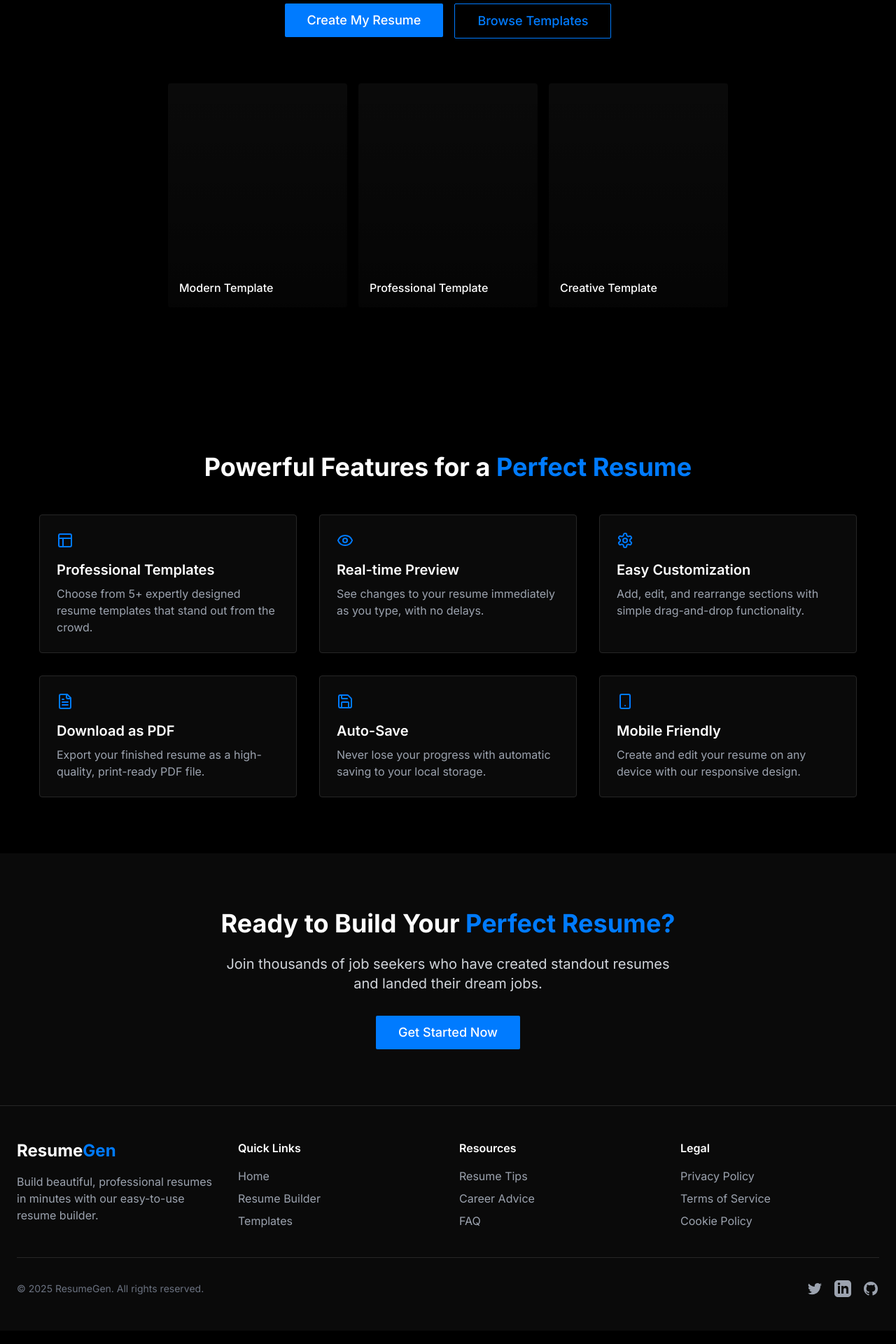
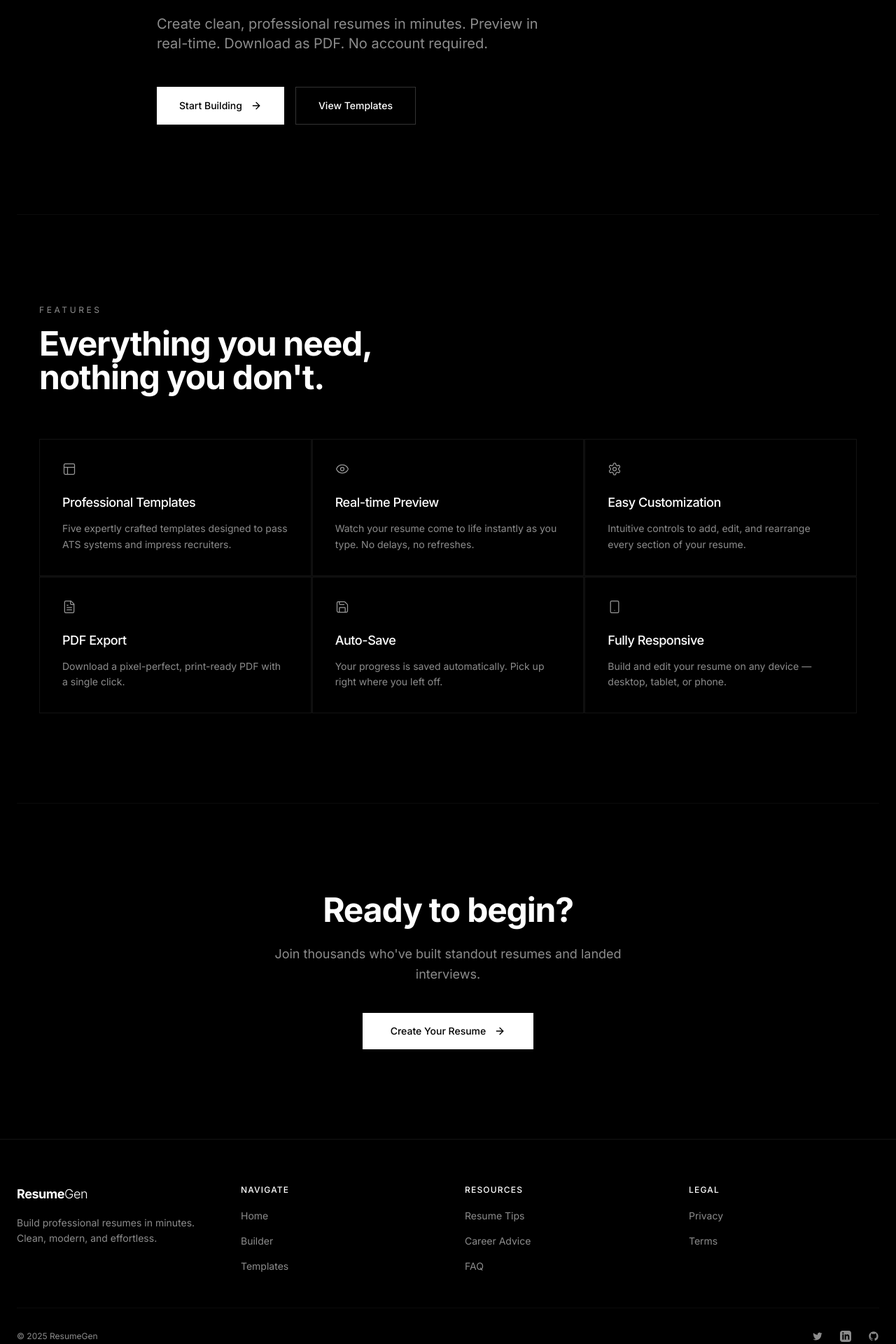
Before and after one commit to ruthwwikreddy/resume-maker, a React (Vite) app: page / in a window 1280 px wide. Shown: the part 420-2340 px from the top of the page at 70% size. Built offline with nearby package versions, Linux system fonts and the light colour scheme.

Commit message:
Redesigned UI to B&W premium
Co-authored-by: ruthwwikreddy <131450727+ruthwwikreddy@users.noreply.github.com>

```diff
--- a/src/components/FeatureCard.tsx
+++ b/src/components/FeatureCard.tsx
@@ -1,6 +1,5 @@
 
 import React from 'react';
-import { Card, CardContent } from "@/components/ui/card";
 import {
   Layout, Eye, Settings, FileText, Save, Smartphone,
   User, Briefcase, GraduationCap, Award, Code, Folder
@@ -12,46 +11,31 @@ interface FeatureCardProps {
   icon: string;
 }
 
+const iconMap: Record<string, React.ElementType> = {
+  layout: Layout,
+  eye: Eye,
+  settings: Settings,
+  "file-text": FileText,
+  save: Save,
+  smartphone: Smartphone,
+  user: User,
+  briefcase: Briefcase,
+  "graduation-cap": GraduationCap,
+  code: Code,
+  folder: Folder,
+};
+
 const FeatureCard: React.FC<FeatureCardProps> = ({ title, description, icon }) => {
-  const getIcon = () => {
-    switch (icon) {
-      case "layout":
-        return <Layout className="h-6 w-6 text-resume-blue" />;
-      case "eye":
-        return <Eye className="h-6 w-6 text-resume-blue" />;
-      case "settings":
-        return <Settings className="h-6 w-6 text-resume-blue" />;
-      case "file-text":
-        return <FileText className="h-6 w-6 text-resume-blue" />;
-      case "save":
-        return <Save className="h-6 w-6 text-resume-blue" />;
-      case "smartphone":
-        return <Smartphone className="h-6 w-6 text-resume-blue" />;
-      case "user":
-        return <User className="h-6 w-6 text-resume-blue" />;
-      case "briefcase":
-        return <Briefcase className="h-6 w-6 text-resume-blue" />;
-      case "graduation-cap":
-        return <GraduationCap className="h-6 w-6 text-resume-blue" />;
-      case "code":
-        return <Code className="h-6 w-6 text-resume-blue" />;
-      case "folder":
-        return <Folder className="h-6 w-6 text-resume-blue" />;
-      default:
-        return <Award className="h-6 w-6 text-resume-blue" />;
-    }
-  };
+  const Icon = iconMap[icon] || Award;
 
   return (
-    <Card className="bg-card border border-border hover:border-resume-blue transition-all duration-300 hover:shadow-md">
-      <CardContent className="pt-6">
-        <div className="mb-4">
-          {getIcon()}
-        </div>
-        <h3 className="text-xl font-semibold mb-2 text-white">{title}</h3>
-        <p className="text-gray-400">{description}</p>
-      </CardContent>
-    </Card>
+    <div className="group border border-border/50 p-8 hover:border-foreground/30 transition-all duration-500">
+      <div className="mb-6">
+        <Icon className="h-5 w-5 text-foreground opacity-60 group-hover:opacity-100 transition-opacity duration-300" strokeWidth={1.5} />
+      </div>
+      <h3 className="text-lg font-medium text-foreground mb-3 tracking-tight">{title}</h3>
+      <p className="text-sm text-muted-foreground leading-relaxed">{description}</p>
+    </div>
   );
 };
 
--- a/src/components/Footer.tsx
+++ b/src/components/Footer.tsx
@@ -5,91 +5,60 @@ const Footer = () => {
   const currentYear = new Date().getFullYear();
 
   return (
-    <footer className="bg-card border-t border-border py-12">
+    <footer className="border-t border-border/50 py-16">
       <div className="container mx-auto px-6">
-        <div className="grid grid-cols-1 md:grid-cols-4 gap-8">
-          {/* Logo and description */}
-          <div className="col-span-1 md:col-span-1">
+        <div className="grid grid-cols-1 md:grid-cols-4 gap-12">
+          <div>
             <Link to="/" className="inline-block mb-4">
-              <span className="text-2xl font-bold text-white">Resume<span className="text-resume-blue">Gen</span></span>
+              <span className="text-lg font-bold text-foreground tracking-tight">
+                Resume<span className="font-light">Gen</span>
+              </span>
             </Link>
-            <p className="text-gray-400 mb-4">
-              Build beautiful, professional resumes in minutes with our easy-to-use resume builder.
+            <p className="text-sm text-muted-foreground leading-relaxed">
+              Build professional resumes in minutes. Clean, modern, and effortless.
             </p>
           </div>
 
-          {/* Quick Links */}
           <div>
-            <h3 className="text-white font-semibold mb-4">Quick Links</h3>
-            <ul className="space-y-2">
-              <li>
-                <Link to="/" className="text-gray-400 hover:text-resume-blue transition-colors">Home</Link>
-              </li>
-              <li>
-                <Link to="/builder" className="text-gray-400 hover:text-resume-blue transition-colors">Resume Builder</Link>
-              </li>
-              <li>
-                <Link to="/templates" className="text-gray-400 hover:text-resume-blue transition-colors">Templates</Link>
-              </li>
+            <h3 className="text-xs font-medium text-foreground uppercase tracking-widest mb-4">Navigate</h3>
+            <ul className="space-y-3">
+              <li><Link to="/" className="text-sm text-muted-foreground hover:text-foreground transition-colors duration-300">Home</Link></li>
+              <li><Link to="/builder" className="text-sm text-muted-foreground hover:text-foreground transition-colors duration-300">Builder</Link></li>
+              <li><Link to="/templates" className="text-sm text-muted-foreground hover:text-foreground transition-colors duration-300">Templates</Link></li>
             </ul>
           </div>
 
-          {/* Resources */}
           <div>
-            <h3 className="text-white font-semibold mb-4">Resources</h3>
-            <ul className="space-y-2">
-              <li>
-                <Link to="#" className="text-gray-400 hover:text-resume-blue transition-colors">Resume Tips</Link>
-              </li>
-              <li>
-                <Link to="#" className="text-gray-400 hover:text-resume-blue transition-colors">Career Advice</Link>
-              </li>
-              <li>
-                <Link to="#" className="text-gray-400 hover:text-resume-blue transition-colors">FAQ</Link>
-              </li>
+            <h3 className="text-xs font-medium text-foreground uppercase tracking-widest mb-4">Resources</h3>
+            <ul className="space-y-3">
+              <li><Link to="#" className="text-sm text-muted-foreground hover:text-foreground transition-colors duration-300">Resume Tips</Link></li>
+              <li><Link to="#" className="text-sm text-muted-foreground hover:text-foreground transition-colors duration-300">Career Advice</Link></li>
+              <li><Link to="#" className="text-sm text-muted-foreground hover:text-foreground transition-colors duration-300">FAQ</Link></li>
             </ul>
           </div>
 
-          {/* Legal */}
           <div>
-            <h3 className="text-white font-semibold mb-4">Legal</h3>
-            <ul className="space-y-2">
-              <li>
-                <Link to="#" className="text-gray-400 hover:text-resume-blue transition-colors">Privacy Policy</Link>
-              </li>
-              <li>
-                <Link to="#" className="text-gray-400 hover:text-resume-blue transition-colors">Terms of Service</Link>
-              </li>
-              <li>
-                <Link to="#" className="text-gray-400 hover:text-resume-blue transition-colors">Cookie Policy</Link>
-              </li>
+            <h3 className="text-xs font-medium text-foreground uppercase tracking-widest mb-4">Legal</h3>
+            <ul className="space-y-3">
+              <li><Link to="#" className="text-sm text-muted-foreground hover:text-foreground transition-colors duration-300">Privacy</Link></li>
+              <li><Link to="#" className="text-sm text-muted-foreground hover:text-foreground transition-colors duration-300">Terms</Link></li>
             </ul>
           </div>
         </div>
 
-        {/* Bottom Bar */}
-        <div className="border-t border-border mt-8 pt-8 flex flex-col md:flex-row justify-between items-center">
-          <p className="text-gray-500 text-sm">
-            © {currentYear} ResumeGen. All rights reserved.
+        <div className="border-t border-border/30 mt-12 pt-8 flex flex-col md:flex-row justify-between items-center gap-4">
+          <p className="text-xs text-muted-foreground">
+            © {currentYear} ResumeGen
           </p>
-          <div className="flex space-x-4 mt-4 md:mt-0">
-            <a href="#" className="text-gray-400 hover:text-resume-blue transition-colors">
-              <span className="sr-only">Twitter</span>
-              <svg className="h-6 w-6" fill="currentColor" viewBox="0 0 24 24" aria-hidden="true">
-                <path d="M8.29 20.251c7.547 0 11.675-6.253 11.675-11.675 0-.178 0-.355-.012-.53A8.348 8.348 0 0022 5.92a8.19 8.19 0 01-2.357.646 4.118 4.118 0 001.804-2.27 8.224 8.224 0 01-2.605.996 4.107 4.107 0 00-6.993 3.743 11.65 11.65 0 01-8.457-4.287 4.106 4.106 0 001.27 5.477A4.072 4.072 0 012.8 9.713v.052a4.105 4.105 0 003.292 4.022 4.095 4.095 0 01-1.853.07 4.108 4.108 0 003.834 2.85A8.233 8.233 0 012 18.407a11.616 11.616 0 006.29 1.84" />
-              </svg>
+          <div className="flex gap-6">
+            <a href="#" className="text-muted-foreground hover:text-foreground transition-colors duration-300" aria-label="Twitter">
+              <svg className="h-4 w-4" fill="currentColor" viewBox="0 0 24 24"><path d="M8.29 20.251c7.547 0 11.675-6.253 11.675-11.675 0-.178 0-.355-.012-.53A8.348 8.348 0 0022 5.92a8.19 8.19 0 01-2.357.646 4.118 4.118 0 001.804-2.27 8.224 8.224 0 01-2.605.996 4.107 4.107 0 00-6.993 3.743 11.65 11.65 0 01-8.457-4.287 4.106 4.106 0 001.27 5.477A4.072 4.072 0 012.8 9.713v.052a4.105 4.105 0 003.292 4.022 4.095 4.095 0 01-1.853.07 4.108 4.108 0 003.834 2.85A8.233 8.233 0 012 18.407a11.616 11.616 0 006.29 1.84"/></svg>
             </a>
-            <a href="#" className="text-gray-400 hover:text-resume-blue transition-colors">
-              <span className="sr-only">LinkedIn</span>
-              <svg className="h-6 w-6" fill="currentColor" viewBox="0 0 24 24" aria-hidden="true">
-                <path fillRule="evenodd" d="M19 0h-14c-2.761 0-5 2.239-5 5v14c0 2.761 2.239 5 5 5h14c2.762 0 5-2.239 5-5v-14c0-2.761-2.238-5-5-5zm-11 19h-3v-11h3v11zm-1.5-12.268c-.966 0-1.75-.79-1.75-1.764s.784-1.764 1.75-1.764 1.75.79 1.75 1.764-.783 1.764-1.75 1.764zm13.5 12.268h-3v-5.604c0-3.368-4-3.113-4 0v5.604h-3v-11h3v1.765c1.396-2.586 7-2.777 7 2.476v6.759z" clipRule="evenodd" />
-              </svg>
+            <a href="#" className="text-muted-foreground hover:text-foreground transition-colors duration-300" aria-label="LinkedIn">
+              <svg className="h-4 w-4" fill="currentColor" viewBox="0 0 24 24"><path fillRule="evenodd" d="M19 0h-14c-2.761 0-5 2.239-5 5v14c0 2.761 2.239 5 5 5h14c2.762 0 5-2.239 5-5v-14c0-2.761-2.238-5-5-5zm-11 19h-3v-11h3v11zm-1.5-12.268c-.966 0-1.75-.79-1.75-1.764s.784-1.764 1.75-1.764 1.75.79 1.75 1.764-.783 1.764-1.75 1.764zm13.5 12.268h-3v-5.604c0-3.368-4-3.113-4 0v5.604h-3v-11h3v1.765c1.396-2.586 7-2.777 7 2.476v6.759z" clipRule="evenodd"/></svg>
             </a>
-            <a href="#" className="text-gray-400 hover:text-resume-blue transition-colors">
-              <span className="sr-only">GitHub</span>
-              <svg className="h-6 w-6" fill="currentColor" viewBox="0 0 24 24" aria-hidden="true">
-                <path fillRule="evenodd" d="M12 2C6.477 2 2 6.484 2 12.017c0 4.425 2.865 8.18 6.839 9.504.5.092.682-.217.682-.483 0-.237-.008-.868-.013-1.703-2.782.605-3.369-1.343-3.369-1.343-.454-1.158-1.11-1.466-1.11-1.466-.908-.62.069-.608.069-.608 1.003.07 1.531 1.032 1.531 1.032.892 1.53 2.341 1.088 2.91.832.092-.647.35-1.088.636-1.338-2.22-.253-4.555-1.113-4.555-4.951 0-1.093.39-1.988 1.029-2.688-.103-.253-.446-1.272.098-2.65 0 0 .84-.27 2.75 1.026A9.564 9.564 0 0112 6.844c.85.004 1.705.115 2.504.337 1.909-1.296 2.747-1.027 2.747-1.027.546 1.379.202 2.398.1 2.651.64.7 1.028 1.595 1.028 2.688 0 3.848-2.339 4.695-4.566 4.943.359.309.678.92.678 1.855 0 1.338-.012 2.419-.012 2.747 0 .268.18.58.688.482A10.019 10.019 0 0022 12.017C22 6.484 17.522 2 12 2z" clipRule="evenodd" />
-              </svg>
+            <a href="#" className="text-muted-foreground hover:text-foreground transition-colors duration-300" aria-label="GitHub">
+              <svg className="h-4 w-4" fill="currentColor" viewBox="0 0 24 24"><path fillRule="evenodd" d="M12 2C6.477 2 2 6.484 2 12.017c0 4.425 2.865 8.18 6.839 9.504.5.092.682-.217.682-.483 0-.237-.008-.868-.013-1.703-2.782.605-3.369-1.343-3.369-1.343-.454-1.158-1.11-1.466-1.11-1.466-.908-.62.069-.608.069-.608 1.003.07 1.531 1.032 1.531 1.032.892 1.53 2.341 1.088 2.91.832.092-.647.35-1.088.636-1.338-2.22-.253-4.555-1.113-4.555-4.951 0-1.093.39-1.988 1.029-2.688-.103-.253-.446-1.272.098-2.65 0 0 .84-.27 2.75 1.026A9.564 9.564 0 0112 6.844c.85.004 1.705.115 2.504.337 1.909-1.296 2.747-1.027 2.747-1.027.546 1.379.202 2.398.1 2.651.64.7 1.028 1.595 1.028 2.688 0 3.848-2.339 4.695-4.566 4.943.359.309.678.92.678 1.855 0 1.338-.012 2.419-.012 2.747 0 .268.18.58.688.482A10.019 10.019 0 0022 12.017C22 6.484 17.522 2 12 2z" clipRule="evenodd"/></svg>
             </a>
           </div>
         </div>
--- a/src/pages/Index.tsx
+++ b/src/pages/Index.tsx
@@ -1,123 +1,126 @@
 
 import { Link } from "react-router-dom";
-import { Button } from "@/components/ui/button";
-import { useEffect } from "react";
 import Navbar from "@/components/Navbar";
 import Footer from "@/components/Footer";
 import FeatureCard from "@/components/FeatureCard";
+import { ArrowRight } from "lucide-react";
 
 const Index = () => {
-  // Examples of resume templates for the hero section
-  const templatePreviews = [
-    { name: "Modern", image: "/modern-template.png" },
-    { name: "Professional", image: "/professional-template.png" },
-    { name: "Creative", image: "/creative-template.png" },
-  ];
-
-  // Feature list
   const features = [
     {
       title: "Professional Templates",
-      description: "Choose from 5+ expertly designed resume templates that stand out from the crowd.",
+      description: "Five expertly crafted templates designed to pass ATS systems and impress recruiters.",
       icon: "layout",
     },
     {
       title: "Real-time Preview",
-      description: "See changes to your resume immediately as you type, with no delays.",
+      description: "Watch your resume come to life instantly as you type. No delays, no refreshes.",
       icon: "eye",
     },
     {
       title: "Easy Customization",
-      description: "Add, edit, and rearrange sections with simple drag-and-drop functionality.",
+      description: "Intuitive controls to add, edit, and rearrange every section of your resume.",
       icon: "settings",
     },
     {
-      title: "Download as PDF",
-      description: "Export your finished resume as a high-quality, print-ready PDF file.",
+      title: "PDF Export",
+      description: "Download a pixel-perfect, print-ready PDF with a single click.",
       icon: "file-text",
     },
     {
       title: "Auto-Save",
-      description: "Never lose your progress with automatic saving to your local storage.",
+      description: "Your progress is saved automatically. Pick up right where you left off.",
       icon: "save",
     },
     {
-      title: "Mobile Friendly",
-      description: "Create and edit your resume on any device with our responsive design.",
+      title: "Fully Responsive",
+      description: "Build and edit your resume on any device — desktop, tablet, or phone.",
       icon: "smartphone",
     },
   ];
 
   return (
-    <div className="min-h-screen flex flex-col">
+    <div className="min-h-screen flex flex-col bg-background">
       <Navbar />
 
-      {/* Hero Section */}
-      <section className="relative px-6 py-24 md:py-32 flex flex-col items-center justify-center text-center">
-        <div className="absolute inset-0 bg-gradient-to-b from-background to-background/80 z-0"></div>
-        <div className="container relative z-10 max-w-4xl">
-          <h1 className="text-4xl md:text-6xl font-bold mb-6 text-white">
-            Create Your Professional Resume <span className="text-resume-blue">in Minutes</span>
+      {/* Hero */}
+      <section className="pt-32 pb-24 md:pt-44 md:pb-32 px-6">
+        <div className="container mx-auto max-w-4xl">
+          <div className="fade-up">
+            <p className="text-xs uppercase tracking-[0.3em] text-muted-foreground mb-6">
+              Resume Builder
+            </p>
+          </div>
+          <h1 className="text-5xl md:text-7xl lg:text-8xl font-bold text-foreground tracking-tight leading-[0.95] mb-8 fade-up fade-up-delay-1">
+            Build resumes<br />
+            that get noticed.
           </h1>
-          <p className="text-xl text-gray-300 mb-8 max-w-2xl mx-auto">
-            ResumeGen helps you build beautiful, ATS-friendly resumes that stand out from the crowd and land you interviews.
+          <p className="text-lg md:text-xl text-muted-foreground max-w-xl leading-relaxed mb-12 fade-up fade-up-delay-2">
+            Create clean, professional resumes in minutes. Preview in real-time. Download as PDF. No account required.
           </p>
-          <div className="flex flex-col sm:flex-row gap-4 justify-center">
-            <Link to="/builder">
-              <Button size="lg" className="bg-resume-blue hover:bg-resume-blue/90 text-white px-8 py-6 text-lg">
-                Create My Resume
-              </Button>
+          <div className="flex flex-col sm:flex-row gap-4 fade-up fade-up-delay-3">
+            <Link
+              to="/builder"
+              className="inline-flex items-center justify-center gap-3 bg-foreground text-background px-8 py-4 text-sm font-medium hover:opacity-90 transition-opacity duration-300"
+            >
+              Start Building
+              <ArrowRight className="h-4 w-4" />
             </Link>
-            <Button variant="outline" size="lg" className="border-resume-blue text-resume-blue hover:bg-resume-blue/10 px-8 py-6 text-lg">
-              Browse Templates
-            </Button>
+            <Link
+              to="/templates"
+              className="inline-flex items-center justify-center border border-foreground/20 text-foreground px-8 py-4 text-sm font-medium hover:border-foreground/60 transition-all duration-300"
+            >
+              View Templates
+            </Link>
           </div>
-        </div>
-
-        {/* Template Previews */}
-        <div className="mt-16 flex gap-4 overflow-hidden justify-center w-full">
-          {templatePreviews.map((template, index) => (
-            <div
-              key={index}
-              className="relative w-64 h-80 bg-card rounded-lg overflow-hidden shadow-xl transition-all hover:scale-105 hover:shadow-resume-blue/20"
-            >
-              <div className="absolute inset-0 bg-gradient-to-t from-black/80 to-transparent opacity-70"></div>
-              <div className="absolute bottom-4 left-4">
-                <p className="font-medium text-white">{template.name} Template</p>
-              </div>
-            </div>
-          ))}
         </div>
       </section>
 
-      {/* Features Section */}
-      <section className="py-20 px-6">
+      {/* Divider */}
+      <div className="container mx-auto px-6">
+        <div className="border-t border-border/30" />
+      </div>
+
+      {/* Features */}
+      <section className="py-24 md:py-32 px-6">
         <div className="container mx-auto">
-          <h2 className="text-3xl md:text-4xl font-bold mb-12 text-center">
-            Powerful Features for a <span className="text-resume-blue">Perfect Resume</span>
-          </h2>
+          <div className="max-w-2xl mb-16">
+            <p className="text-xs uppercase tracking-[0.3em] text-muted-foreground mb-4">Features</p>
+            <h2 className="text-3xl md:text-5xl font-bold text-foreground tracking-tight leading-tight">
+              Everything you need,<br />nothing you don't.
+            </h2>
+          </div>
 
-          <div className="grid grid-cols-1 md:grid-cols-2 lg:grid-cols-3 gap-8">
+          <div className="grid grid-cols-1 md:grid-cols-2 lg:grid-cols-3 gap-px bg-border/30">
             {features.map((feature, index) => (
-              <FeatureCard key={index} {...feature} />
+              <div key={index} className="bg-background">
+                <FeatureCard {...feature} />
+              </div>
             ))}
           </div>
         </div>
       </section>
 
-      {/* CTA Section */}
-      <section className="py-20 px-6 bg-card">
-        <div className="container mx-auto text-center">
-          <h2 className="text-3xl md:text-4xl font-bold mb-6">
-            Ready to Build Your <span className="text-resume-blue">Perfect Resume?</span>
+      {/* Divider */}
+      <div className="container mx-auto px-6">
+        <div className="border-t border-border/30" />
+      </div>
+
+      {/* CTA */}
+      <section className="py-24 md:py-32 px-6">
+        <div className="container mx-auto max-w-3xl text-center">
+          <h2 className="text-3xl md:text-5xl font-bold text-foreground tracking-tight mb-6">
+            Ready to begin?
           </h2>
-          <p className="text-xl text-gray-300 mb-8 max-w-2xl mx-auto">
-            Join thousands of job seekers who have created standout resumes and landed their dream jobs.
+          <p className="text-lg text-muted-foreground mb-10 max-w-lg mx-auto leading-relaxed">
+            Join thousands who've built standout resumes and landed interviews.
           </p>
-          <Link to="/builder">
-            <Button size="lg" className="bg-resume-blue hover:bg-resume-blue/90 text-white px-8 py-6 text-lg">
-              Get Started Now
-            </Button>
+          <Link
+            to="/builder"
+            className="inline-flex items-center justify-center gap-3 bg-foreground text-background px-10 py-4 text-sm font-medium hover:opacity-90 transition-opacity duration-300"
+          >
+            Create Your Resume
+            <ArrowRight className="h-4 w-4" />
           </Link>
         </div>
       </section>
```
Also changed, not shown: src/components/Navbar.tsx (+33 -36 lines).
